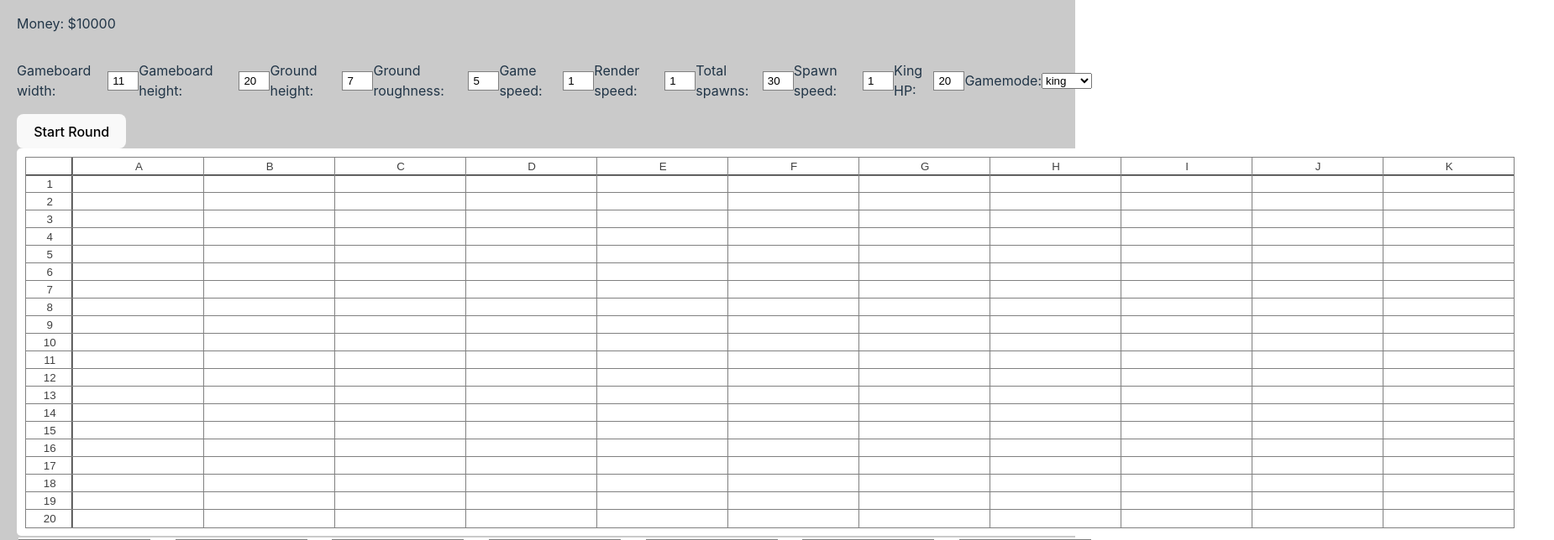
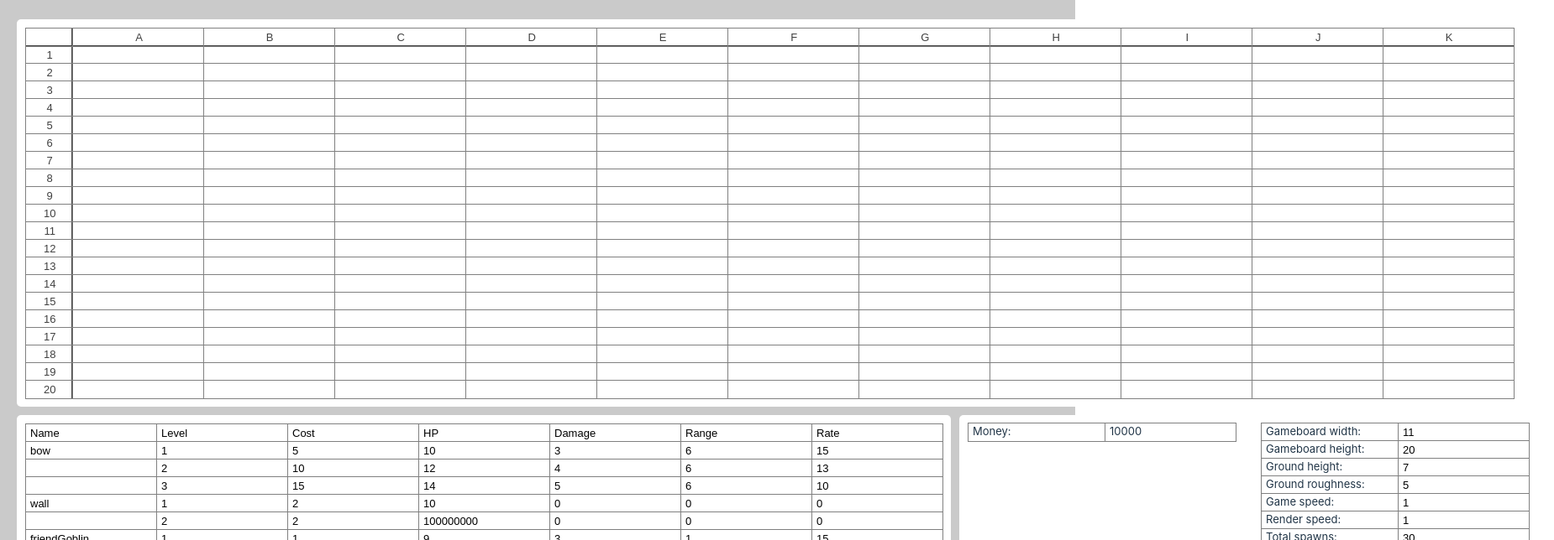
Before and after one commit to daefron/spreadsheet-creep, a React (Vite) app: page / in a window 1280 px wide. Shown: the top 644 px of the page at 84% size, 1850 px wide, since content can reach past the window. Built offline with nearby package versions, Linux system fonts and the light colour scheme.

Commit message:
major CSS improvements across the board

```diff
--- a/src/App.css
+++ b/src/App.css
@@ -1,19 +1,21 @@
 body {
   background-color: #cacaca;
-  width: 100%;
-  height: 100%;
+  background-size: cover;
 }
 #root {
-  width: 100vw;
-  height: 100vh;
-  padding-left: 20px;
+  padding: 20px;
   display: flex;
   flex-direction: column;
   justify-items: start;
+  gap: 10px;
 }
 #gameboard {
-  width: 100%;
-  height: 100%;
+  display: flex;
+  flex-direction: column;
+  justify-content: center;
+  align-items: start;
+}
+#purchasables {
   display: flex;
   flex-direction: column;
   justify-content: center;
@@ -22,7 +24,6 @@ body {
 tbody {
   margin: 0;
   background-color: white;
-  /* box-shadow: 0px 0px 5px black; */
   padding: 10px;
   padding-top: 8px;
   padding-bottom: 13px;
@@ -36,11 +37,16 @@ tr {
 }
 td {
   margin: 0;
-  margin-right: -1px;
   padding: 0;
   height: 21px;
 }
-input {
+input,
+select,
+.settingTitle,
+.statTitle,
+.stat {
+  font-size: 13px;
+  margin-right: -1px;
   height: 21px;
   width: 150px;
   padding: 0;
@@ -49,4 +55,35 @@ input {
   border-spacing: 0px;
   border-color: grey;
   border-style: solid;
+  background-color: white;
 }
+#settings,
+#stats {
+  padding: 10px;
+  background-color: white;
+  border-radius: 5px;
+  display: "flex";
+  flex-direction: "column";
+  align-items: "center";
+}
+.settingHolder,
+.statHolder {
+  display: flex;
+  align-items: center;
+  height: 21px;
+  padding: 0px;
+  margin: 0px;
+}
+.settingTitle,
+.statTitle {
+  width: 157px;
+}
+select {
+  width: 157px;
+  height: 23px;
+}
+#below {
+  display: flex;
+  justify-content: start;
+  gap: 10px;
+}
--- a/src/Game Logic/Engine.jsx
+++ b/src/Game Logic/Engine.jsx
@@ -980,73 +980,6 @@ export default function engineOutput() {
       "inset " + currentWidth + "px 0px 0px 0px #0000001e";
   }
 
-  //makes a list of purchasble entities
-  function Purchasables() {
-    let entityArray = Object.values(entityList);
-    let friendlyEntityArray = entityArray.filter((entity) => !entity.enemy);
-    //removes king from array
-    friendlyEntityArray.pop();
-    let parsedFriendlyEntityArray = [
-      [["Name"], ["Level"], ["Cost"], ["HP"], ["Damage"], ["Range"], ["Rate"]],
-    ];
-    friendlyEntityArray.forEach((entity) => {
-      let lvls = Object.values(entity.lvls);
-      lvls.forEach((lvl) => {
-        let name = "";
-        if (lvl.lvl === 1) {
-          name = entity.type;
-        }
-        let thisLevel = [
-          [name],
-          [lvl.lvl],
-          [lvl.value],
-          [lvl.hp],
-          [lvl.dmg],
-          [lvl.range],
-          [lvl.rate],
-        ];
-        parsedFriendlyEntityArray.push(thisLevel);
-      });
-    });
-    let cellCount = 0;
-    parsedFriendlyEntityArray.forEach((row) => {
-      row.forEach((cell) => {
-        cell.push(cellCount + "purchasable");
-        cellCount++;
-      });
-    });
-    return (
-      <table id="purchasables">
-        <tbody>
-          {parsedFriendlyEntityArray.map((row) => {
-            return (
-              <tr
-                className="boardRow"
-                key={row}
-                style={{
-                  display: "flex",
-                  justifyContent: "space-between",
-                }}
-              >
-                {row.map((position) => {
-                  return (
-                    <td key={position[1]}>
-                      <input
-                        className="boardCell"
-                        type="text"
-                        defaultValue={position[0]}
-                      ></input>
-                    </td>
-                  );
-                })}
-              </tr>
-            );
-          })}
-        </tbody>
-      </table>
-    );
-  }
-
   //stops the game loop
   function pause() {
     clearInterval(timer);
@@ -1200,94 +1133,182 @@ export default function engineOutput() {
     );
   }
 
+  //makes a list of purchasble entities
+  function Purchasables() {
+    let entityArray = Object.values(entityList);
+    let friendlyEntityArray = entityArray.filter((entity) => !entity.enemy);
+    //removes king from array
+    friendlyEntityArray.pop();
+    let parsedFriendlyEntityArray = [
+      [["Name"], ["Level"], ["Cost"], ["HP"], ["Damage"], ["Range"], ["Rate"]],
+    ];
+    friendlyEntityArray.forEach((entity) => {
+      let lvls = Object.values(entity.lvls);
+      lvls.forEach((lvl) => {
+        let name = "";
+        if (lvl.lvl === 1) {
+          name = entity.type;
+        }
+        let thisLevel = [
+          [name],
+          [lvl.lvl],
+          [lvl.value],
+          [lvl.hp],
+          [lvl.dmg],
+          [lvl.range],
+          [lvl.rate],
+        ];
+        parsedFriendlyEntityArray.push(thisLevel);
+      });
+    });
+    let cellCount = 0;
+    parsedFriendlyEntityArray.forEach((row) => {
+      row.forEach((cell) => {
+        cell.push(cellCount + "purchasable");
+        cellCount++;
+      });
+    });
+    return (
+      <table id="purchasables">
+        <tbody>
+          {parsedFriendlyEntityArray.map((row) => {
+            return (
+              <tr
+                className="boardRow"
+                key={row}
+                style={{
+                  display: "flex",
+                  justifyContent: "space-between",
+                }}
+              >
+                {row.map((position) => {
+                  return (
+                    <td key={position[1]}>
+                      <input
+                        id={position[1]}
+                        className="boardCell"
+                        type="text"
+                        defaultValue={position[0]}
+                      ></input>
+                    </td>
+                  );
+                })}
+              </tr>
+            );
+          })}
+        </tbody>
+      </table>
+    );
+  }
+
+  function Stats() {
+    return (
+      <div id="stats">
+        <div className="statHolder">
+          <p className="statTitle">Money:</p>
+          <p className="stat">{bank}</p>
+        </div>
+      </div>
+    );
+  }
+
   function Settings() {
     return (
-      <div style={{ display: "flex", alignItems: "center" }}>
-        <div style={{ display: "flex", alignItems: "center" }}>
-          <p>Gameboard width:</p>
+      <div id="settings">
+        <div className="settingHolder">
+          <p className="settingTitle">Gameboard width:</p>
           <input
-            style={{ width: "30px" }}
+            id="boardWidth"
             type="number"
             value={gameboardWidth}
             onChange={updateGameboardWidth}
           ></input>
         </div>
-        <p>Gameboard height:</p>
-        <div style={{ display: "flex", alignItems: "center" }}>
+        <div className="settingHolder">
+          <p className="settingTitle">Gameboard height:</p>
           <input
-            style={{ width: "30px" }}
+            id="boardHeight"
             type="number"
             value={gameboardHeight}
             onChange={updateGameboardHeight}
           ></input>
         </div>
-        <div style={{ display: "flex", alignItems: "center" }}>
-          <p>Ground height:</p>
+        <div className="settingHolder">
+          <p className="settingTitle">Ground height:</p>
           <input
-            style={{ width: "30px" }}
+            id="groundLevel"
             type="number"
             value={groundLevel}
             onChange={updateGroundHeight}
           ></input>
         </div>
-        <div style={{ display: "flex", alignItems: "center" }}>
-          <p>Ground roughness:</p>
+        <div className="settingHolder">
+          <p className="settingTitle">Ground roughness:</p>
           <input
-            style={{ width: "30px" }}
+            id="groundRoughness"
             type="number"
             value={groundRoughness}
             onChange={updateGroundRoughness}
           ></input>
         </div>
-        <div style={{ display: "flex", alignItems: "center" }}>
-          <p>Game speed:</p>
+        <div className="settingHolder">
+          <p className="settingTitle">Game speed:</p>
           <input
-            style={{ width: "30px" }}
+            id="gameSpeed"
             type="number"
             value={gameSpeed}
             onChange={updateGameSpeed}
           ></input>
         </div>
-        <div style={{ display: "flex", alignItems: "center" }}>
-          <p>Render speed:</p>
+        <div className="settingHolder">
+          <p className="settingTitle">Render speed:</p>
           <input
-            style={{ width: "30px" }}
+            id="renderSpeed"
             type="number"
             value={renderSpeed}
             onChange={updateRenderSpeed}
           ></input>
         </div>{" "}
-        <div style={{ display: "flex", alignItems: "center" }}>
-          <p>Total spawns:</p>
+        <div className="settingHolder">
+          <p className="settingTitle">Total spawns:</p>
           <input
-            style={{ width: "30px" }}
+            id="totalSpawns"
             type="number"
             value={totalSpawns}
             onChange={updateTotalSpawns}
           ></input>
         </div>
-        <div style={{ display: "flex", alignItems: "center" }}>
-          <p>Spawn speed:</p>
+        <div
+          className="settingHolder"
+          style={{ display: "flex", alignItems: "center" }}
+        >
+          <p className="settingTitle">Spawn speed:</p>
           <input
-            style={{ width: "30px" }}
+            id="spawnSpeed"
             type="number"
             value={spawnSpeed}
             onChange={updateSpawnSpeed}
           ></input>
         </div>
-        <div style={{ display: "flex", alignItems: "center" }}>
-          <p>King HP:</p>
+        <div
+          className="settingHolder"
+          style={{ display: "flex", alignItems: "center" }}
+        >
+          <p className="settingTitle">King HP:</p>
           <input
-            style={{ width: "30px" }}
+            id="kingHP"
             type="number"
             value={kingHP}
             onChange={updateKingHP}
           ></input>
         </div>
-        <div style={{ display: "flex", alignItems: "center" }}>
-          <p>Gamemode:</p>
+        <div
+          className="settingHolder"
+          style={{ display: "flex", alignItems: "center" }}
+        >
+          <p className="settingTitle">Gamemode:</p>
           <select
-            style={{ width: "60px" }}
+            id="gamemodeSelect"
             defaultValue="king"
             onChange={updateGameMode}
           >
@@ -1357,15 +1378,15 @@ export default function engineOutput() {
 
   return (
     <>
-      <div id="menu">
-        <p>Money: ${bank}</p>
+      <GameboardRender></GameboardRender>
+      <div id="below" style={{ display: "flex" }}>
+        <Purchasables></Purchasables>
+        <Stats></Stats>
         <Settings></Settings>
-        <button id="startButton" onClick={startButton}>
-          Start Round
-        </button>
       </div>
-      <GameboardRender></GameboardRender>
-      <Purchasables></Purchasables>
+      <button id="startButton" onClick={startButton}>
+        Start Round
+      </button>
     </>
   );
 }
```
